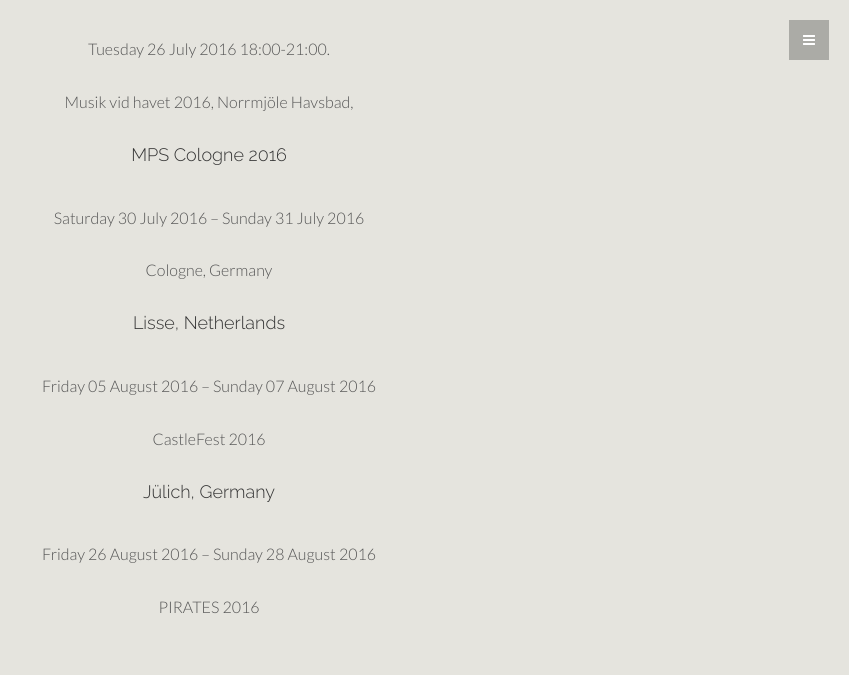
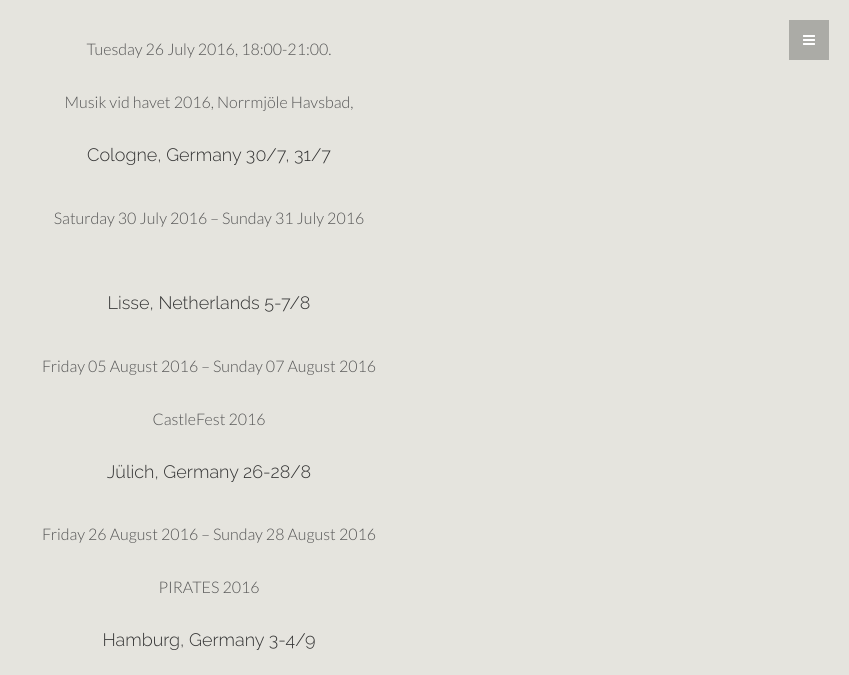
Before and after one commit to danielwerthen/yebanished, a Jekyll site: the page built from index.html, in a window 1280 px wide and 1400 px high, scrolled down 2042 px, cut to the strip 0-675 px from the top of the window. Shown: the whole strip, without its empty margins (431-1280 px from the left). Built offline with Jekyll 4.4.1, drawn with Linux system fonts in a browser that asks for light colours; some of the changed text lies outside the part shown.

Commit message:
Update tourdates.yml

```diff
--- a/_data/tourdates.yml
+++ b/_data/tourdates.yml
@@ -1,15 +1,31 @@
 - location: Umeå, Sweden 26/7
-- date: Tuesday 26 July 2016 18:00-21:00.
+- date: Tuesday 26 July 2016, 18:00-21:00.
 - description: Musik vid havet 2016, Norrmjöle Havsbad,
 
-- location: MPS Cologne 2016
+- location: Cologne, Germany 30/7, 31/7
 - date: Saturday 30 July 2016 – Sunday 31 July 2016
-- description: Cologne, Germany
+- description:MPS Cologne 2016
 
-- location: Lisse, Netherlands
+- location: Lisse, Netherlands 5-7/8
 - date: Friday 05 August 2016 – Sunday 07 August 2016
 - description: CastleFest 2016
 
-- location: Jülich, Germany
+- location: Jülich, Germany 26-28/8
 - date: Friday 26 August 2016 – Sunday 28 August 2016
 - description: PIRATES 2016
+
+- location: Hamburg, Germany 3-4/9
+- date: Saturday 03 September 2016 – Sunday 04 September 2016
+- description: MPS Hamburg 2016
+
+- location: Arcen, Netherlands
+- date: Saturday 24 September 2016 – Sunday 25 September 2016
+- description: Elfia 2016
+
+- location: Neumünster, Germany 1-3/10
+- date: Saturday 01 October 2016 – Monday 03 October 2016
+- description: MPS Hohenlockstedt 2016
+
+- location: Rattenfängerhalle, Hameln, Germany 14-15/10
+- date: Friday 14 October 2016 – Saturday 15 October 2016
+- description: Autumn Moon Festival 2016
```
